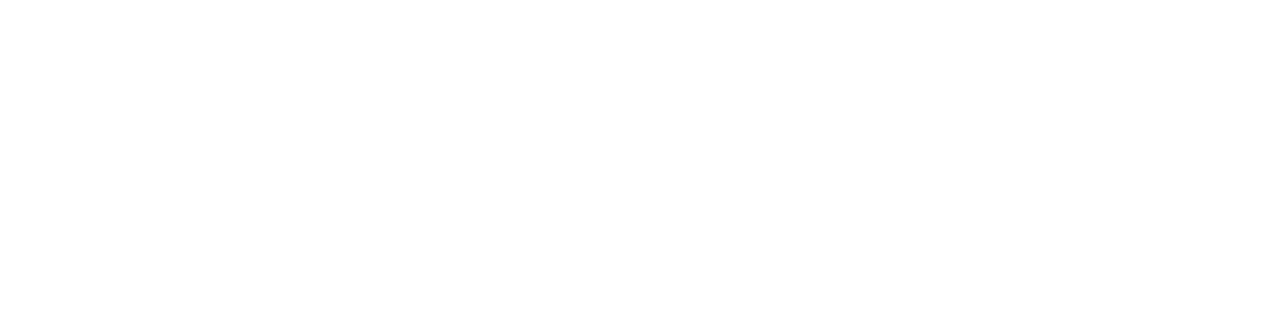
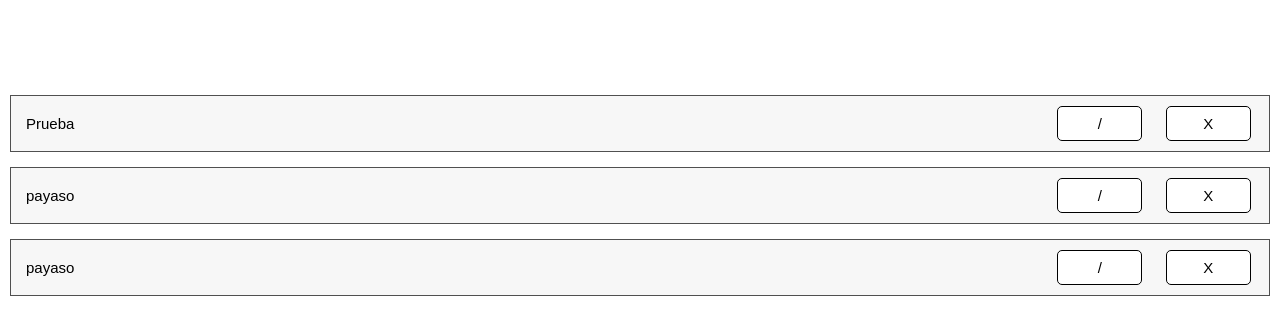
Before and after one commit to Leibril2007/local-storage-practica, a plain HTML site: page index.html in a window 1280 px wide. Drawn offline with Linux system fonts and the light colour scheme.

Commit message:
diseño de tareas terminado

```diff
--- a/data/data.js
+++ b/data/data.js
@@ -0,0 +1,3 @@
+let tareas = ["Prueba", "payaso", "payaso"];
+
+export { tareas };
--- a/index.css
+++ b/index.css
@@ -0,0 +1,7 @@
+#root{
+    height: 100vh;
+
+    display: grid;
+    grid-template-columns: 1fr;
+    grid-template-rows: 7rem 1fr;
+}
--- a/index.html
+++ b/index.html
@@ -1,9 +1,17 @@
 <!DOCTYPE html>
-<html lang="en">
+<html lang="es">
 <head>
     <meta charset="UTF-8">
-    <meta name="viewport" content="width=}, initial-scale=1.0">
+    <meta name="viewport" content="width=device-width, initial-scale=1.0">
     <title>Local storange</title>
+
+    <!-- CSS -->
+     <link rel="stylesheet" href="index.css">
+     <link rel="stylesheet" href="config.css">
+     <link rel="stylesheet" href="tareas/tareas.css">
+     <link rel="stylesheet" href="header/header.css">
+
+
 </head>
 <body>
 
--- a/index.js
+++ b/index.js
@@ -1,10 +1,15 @@
+import { cargarTareas } from "./tareas/tareasControl.js";
+
 let DOM = document.querySelector('#root');
 
 function cargarListado(){
 
+    DOM.appendChild(cargarTareas());
 
-
+    return DOM;
 
 }
 
+cargarListado();
+
 export { cargarListado }
--- a/tareas/itemTarea.js
+++ b/tareas/itemTarea.js
@@ -0,0 +1,35 @@
+function tarea(listado){
+
+    let divBTarea = document.createElement('div');
+    divBTarea.className = "div-b-tarea";
+
+
+    let textTarea = document.createElement('p');
+    textTarea.className = "text-tarea";
+    textTarea.textContent = listado;
+
+    divBTarea.appendChild(textTarea);
+
+    let divBBtns = document.createElement('div');
+    divBBtns.className = "div-b-btns";
+
+
+    let btnTrue = document.createElement('div');
+    btnTrue.className = "btns btn-true";
+    btnTrue.textContent = "/";
+
+    divBBtns.appendChild(btnTrue);
+
+    let btnFalse = document.createElement('div');
+    btnFalse.className = "btns btn-false";
+    btnFalse.textContent = "X";
+
+    divBBtns.appendChild(btnFalse);
+
+
+    divBTarea.appendChild(divBBtns);
+
+    return divBTarea;
+}
+
+export { tarea }
--- /dev/null
+++ b/tareas/tareas.css
@@ -0,0 +1,52 @@
+.base-main{
+    grid-row: 2/3;
+
+    padding: 1rem;
+}
+
+.div-b-tarea{
+    background-color: rgb(247, 247, 247);
+    border: 1px solid rgb(80, 80, 80);
+    margin-top: 1.5rem;
+
+    display: flex;
+    align-items: center;
+    justify-content: space-between;
+    padding: 1rem 1.5rem;
+}
+
+.text-tarea{
+    font-size: 1.5rem;
+}
+
+.div-b-btns{
+    display: flex;
+    align-items: center;
+    justify-content: space-evenly;
+    gap: 2rem;
+
+    width: 100%;
+    max-width: 20rem;
+}
+
+.btns{
+    width: 100%;
+    max-width: 8.5rem;
+    height: 3.5rem;
+    border-radius: 0.5rem;
+    font-size: 1.5rem;
+    border: 1px solid black;
+    background-color: white;
+    cursor: pointer;
+
+    display: flex;
+    align-items: center;
+    justify-content: center;
+}
+
+/* .btn-true{
+    background-color: green;
+}
+.btn-false{
+    background-color: red;
+} */
--- a/tareas/tareasControl.js
+++ b/tareas/tareasControl.js
@@ -0,0 +1,20 @@
+import { tareas } from "../data/data.js";
+import { tarea } from "./itemTarea.js";
+
+function cargarTareas(){
+    let baseMain = document.createElement('div');
+    baseMain.className = "base-main";
+
+
+
+    tareas.forEach(element => {
+
+        baseMain.appendChild(tarea(element));
+
+    });
+
+
+    return baseMain;
+}
+
+export { cargarTareas }
```
